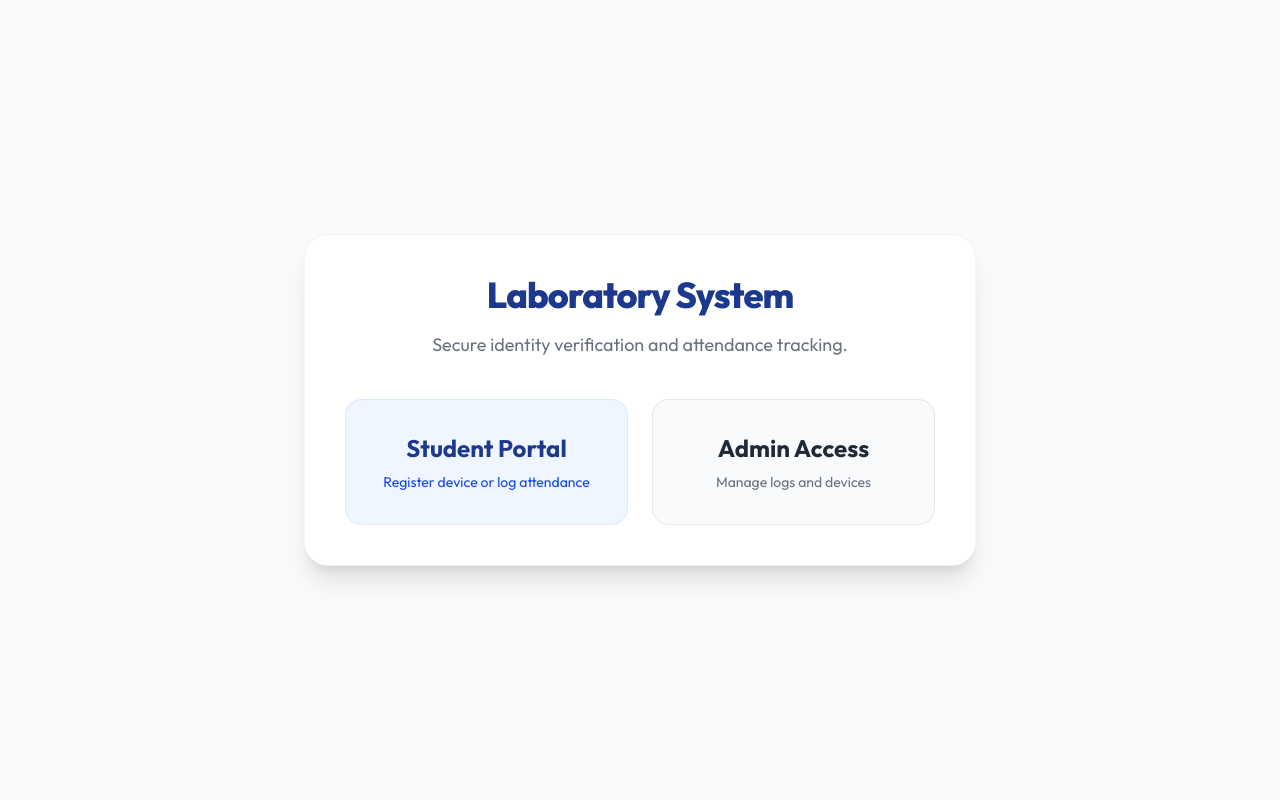
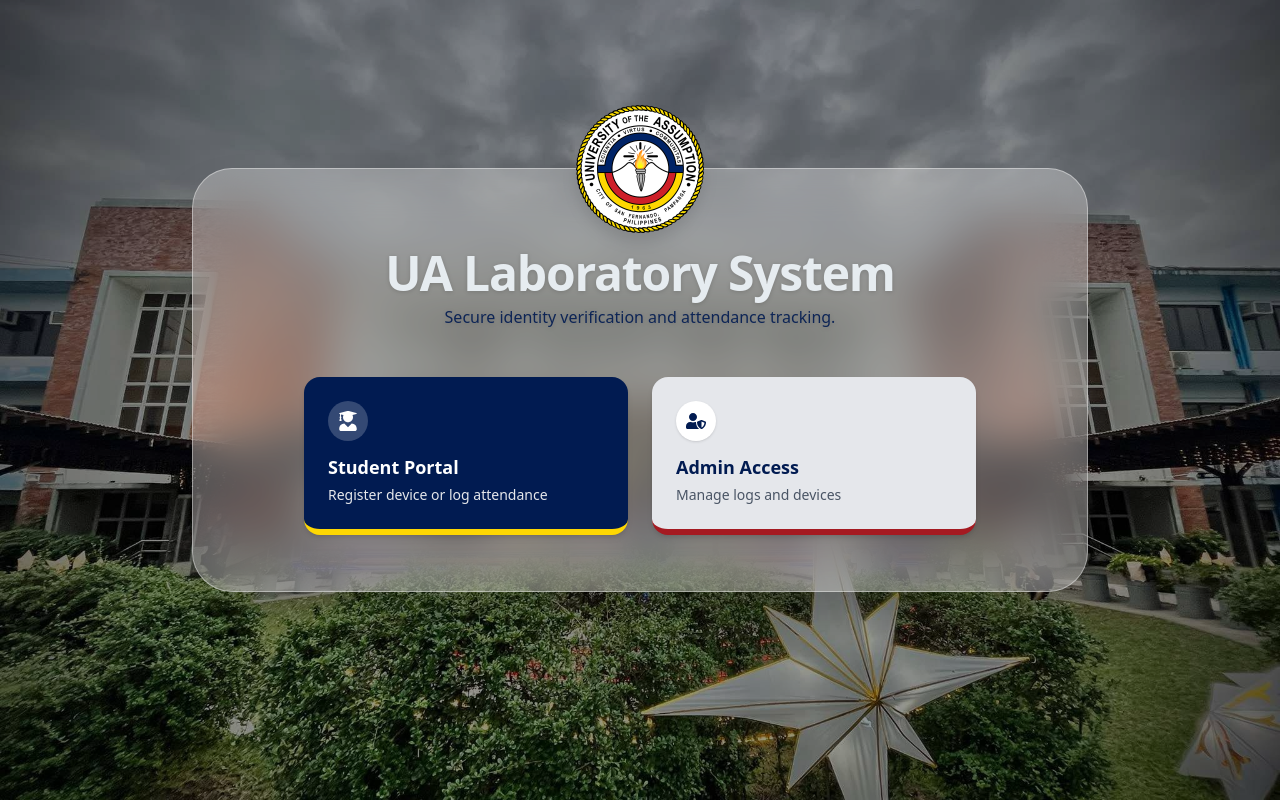
Before and after one commit to JmGarcia30/UA-Lab-Attendance, a Next.js app: page / in a window 1280 px wide. Built offline with nearby package versions, Linux system fonts and the light colour scheme.

Commit message:
Added design on landing page

```diff
--- a/app/page.tsx
+++ b/app/page.tsx
@@ -1,38 +1,85 @@
-"use client";
+import Link from "next/link";
+import { FaUserGraduate, FaUserShield } from "react-icons/fa";
 
-import Link from "next/link";
+export default function LandingPage() {
+  return (
+    <main className="relative min-h-screen w-full flex items-center justify-center p-6 font-sans overflow-hidden">
 
-export default function Home() {
-  return (
-    <main className="min-h-screen flex items-center justify-center p-4">
-      <div className="bg-white w-full max-w-2xl rounded-3xl shadow-xl p-10 border border-gray-100 text-center">
+      {/* Background Image & Overlay */}
+      <div className="absolute inset-0 z-0">
+        <img
+          src="/lab-background.jpg"
+          alt="University Background"
+          className="w-full h-full object-cover"
+        />
+        {/* Dark overlay to make the glass and text pop */}
+        <div className="absolute inset-0 bg-black/40"></div>
+      </div>
 
-        <h1 className="text-4xl font-extrabold text-blue-900 tracking-tight mb-4">
-          Laboratory System
+      {/* Main Frosted Glass Container */}
+      <div className="relative z-10 w-full max-w-4xl bg-white/30 backdrop-blur-xl border border-white/40 rounded-[2.5rem] px-6 pb-10 pt-16 sm:px-12 sm:pb-14 sm:pt-20 text-center shadow-2xl mt-[-5vh]">
+
+        {/* Overlapping Top Logo */}
+        <div className="absolute -top-12 sm:-top-16 left-1/2 transform -translate-x-1/2">
+          <img
+            src="/ua-logo.png"
+            alt="UA Logo"
+            className="w-24 h-24 sm:w-32 sm:h-32 object-contain drop-shadow-xl"
+          />
+        </div>
+
+        {/* Header Text */}
+        <h1 className="text-3xl sm:text-4xl lg:text-5xl font-black text-[#E6ECF0] tracking-tight mb-2 drop-shadow-sm">
+          UA Laboratory System
         </h1>
-        <p className="text-gray-500 mb-10 text-lg">
+        <p className="text-[#011B51]/90 font-medium text-sm sm:text-base mb-8 sm:mb-12 drop-shadow-sm">
           Secure identity verification and attendance tracking.
         </p>
 
-        <div className="grid grid-cols-1 md:grid-cols-2 gap-6">
+        {/* CARDS */}
+        <div className="grid grid-cols-1 md:grid-cols-2 gap-6 max-w-2xl mx-auto">
+
+          {/* STUDENT PORTAL CARD */}
+          {/* Added: border-b-[6px] border-[#FED702] for the yellow line */}
           <Link
             href="/student"
-            className="group flex flex-col items-center justify-center p-8 bg-blue-50 hover:bg-blue-600 rounded-2xl transition-all duration-300 border border-blue-100 hover:border-blue-600"
+            className="group flex flex-col items-start justify-center p-6 bg-[#011B51] text-white rounded-2xl transition-all duration-300 shadow-md hover:shadow-xl hover:-translate-y-1 border-b-[6px] border-[#FED702]"
           >
-            <h2 className="text-2xl font-bold text-blue-900 group-hover:text-white mb-2">Student Portal</h2>
-            <p className="text-sm text-blue-700 group-hover:text-blue-100">Register device or log attendance</p>
+            {/* ICON */}
+            <div className="w-10 h-10 flex items-center justify-center rounded-full bg-white/20 mb-3">
+              <FaUserGraduate className="w-5 h-5" />
+            </div>
+
+            <h2 className="text-lg font-bold mb-1">
+              Student Portal
+            </h2>
+            <p className="text-sm text-gray-200">
+              Register device or log attendance
+            </p>
           </Link>
 
+          {/* ADMIN ACCESS CARD */}
+          {/* Added: border-b-[6px] border-[#A51A21] for the red line */}
           <Link
             href="/admin"
-            className="group flex flex-col items-center justify-center p-8 bg-gray-50 hover:bg-gray-800 rounded-2xl transition-all duration-300 border border-gray-200 hover:border-gray-800"
+            className="group flex flex-col items-start justify-center p-6 bg-gray-200 text-[#011B51] rounded-2xl transition-all duration-300 shadow-md hover:shadow-xl hover:-translate-y-1 border-b-[6px] border-[#A51A21]"
           >
-            <h2 className="text-2xl font-bold text-gray-800 group-hover:text-white mb-2">Admin Access</h2>
-            <p className="text-sm text-gray-500 group-hover:text-gray-300">Manage logs and devices</p>
+            {/* ICON */}
+            <div className="w-10 h-10 flex items-center justify-center rounded-full bg-white mb-3 shadow-sm">
+              <FaUserShield className="w-5 h-5 text-[#011B51]" />
+            </div>
+
+            <h2 className="text-lg font-bold mb-1">
+              Admin Access
+            </h2>
+            <p className="text-sm text-gray-600">
+              Manage logs and devices
+            </p>
           </Link>
+
         </div>
+      </div>
 
-      </div>
     </main>
   );
 }
--- a/package.json
+++ b/package.json
@@ -15,7 +15,8 @@
     "idb-keyval": "^6.2.2",
     "next": "16.2.1",
     "react": "19.2.4",
-    "react-dom": "19.2.4"
+    "react-dom": "19.2.4",
+    "react-icons": "^5.6.0"
   },
   "devDependencies": {
     "@tailwindcss/postcss": "^4",
```
Also changed, not shown: 1 other file (tests, documents, lock files or other folders).
